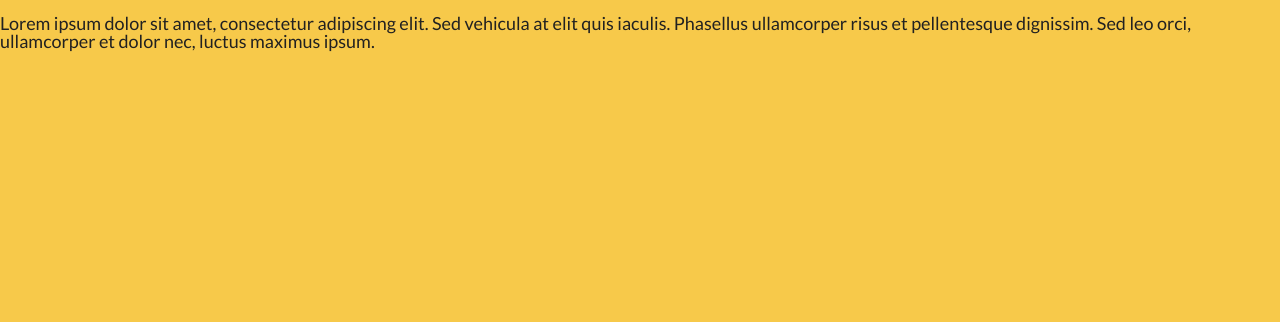
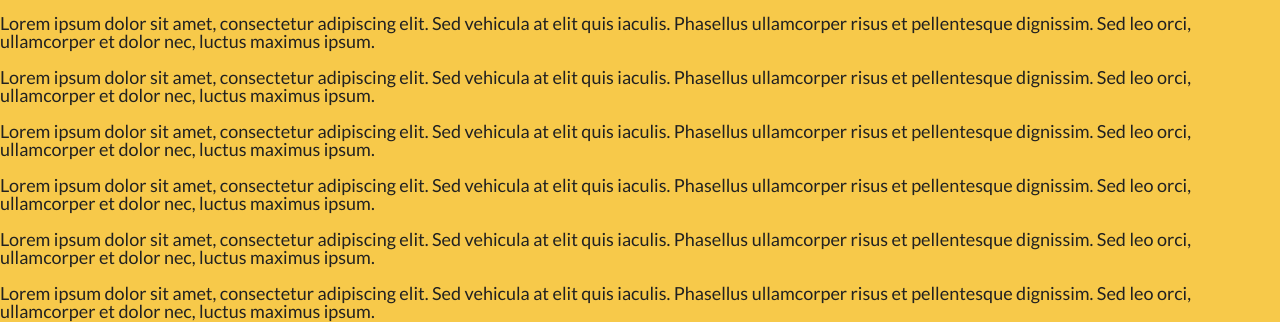
Before and after one commit to emastra/amateka, a React (Vite) app: page /story/1/intro in a window 1280 px wide. Shown: the part 1005-1327 px from the top of the page. Before the commit the page ends 1057 px from the top, so only its background shows below. Built offline with nearby package versions, Linux system fonts and the light colour scheme.

Commit message:
more text for scrolling

```diff
--- a/src/pages/StoryIntro/StoryIntro.tsx
+++ b/src/pages/StoryIntro/StoryIntro.tsx
@@ -37,6 +37,31 @@ const StoryIntro = () => {
                             Phasellus ullamcorper risus et pellentesque dignissim. Sed leo orci, ullamcorper et dolor
                             nec, luctus maximus ipsum.
                         </p>
+                        <p>
+                            Lorem ipsum dolor sit amet, consectetur adipiscing elit. Sed vehicula at elit quis iaculis.
+                            Phasellus ullamcorper risus et pellentesque dignissim. Sed leo orci, ullamcorper et dolor
+                            nec, luctus maximus ipsum.
+                        </p>
+                        <p>
+                            Lorem ipsum dolor sit amet, consectetur adipiscing elit. Sed vehicula at elit quis iaculis.
+                            Phasellus ullamcorper risus et pellentesque dignissim. Sed leo orci, ullamcorper et dolor
+                            nec, luctus maximus ipsum.
+                        </p>
+                        <p>
+                            Lorem ipsum dolor sit amet, consectetur adipiscing elit. Sed vehicula at elit quis iaculis.
+                            Phasellus ullamcorper risus et pellentesque dignissim. Sed leo orci, ullamcorper et dolor
+                            nec, luctus maximus ipsum.
+                        </p>
+                        <p>
+                            Lorem ipsum dolor sit amet, consectetur adipiscing elit. Sed vehicula at elit quis iaculis.
+                            Phasellus ullamcorper risus et pellentesque dignissim. Sed leo orci, ullamcorper et dolor
+                            nec, luctus maximus ipsum.
+                        </p>
+                        <p>
+                            Lorem ipsum dolor sit amet, consectetur adipiscing elit. Sed vehicula at elit quis iaculis.
+                            Phasellus ullamcorper risus et pellentesque dignissim. Sed leo orci, ullamcorper et dolor
+                            nec, luctus maximus ipsum.
+                        </p>
                     </div>
                     <div className='enter-btn-wrapper'>
                         {/* controlla la 2a var dal default scelto */}
```
